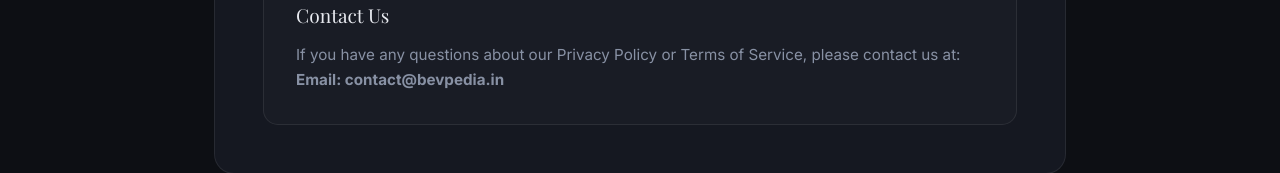
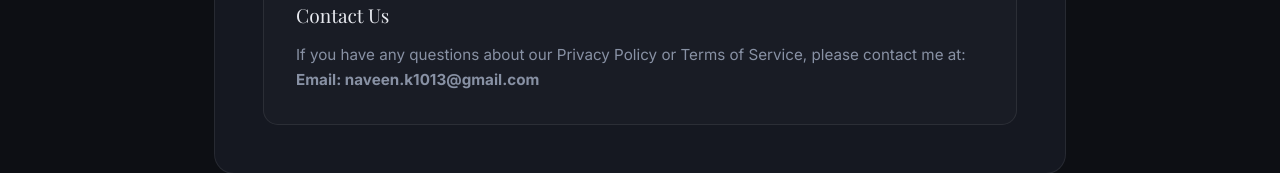
Before and after one commit to Naveenk1013/bevpedia, a React (Vite) app: page /legal in a window 1280 px wide. Shown: the part 1681-1854 px from the top of the page. Built offline with nearby package versions, Linux system fonts and the light colour scheme; no server answers.

Commit message:
Update contact email in LegalPage to naveen.k1013@gmail.com

```diff
--- a/src/pages/LegalPage.jsx
+++ b/src/pages/LegalPage.jsx
@@ -58,8 +58,8 @@
           <section style={{ background: 'rgba(255,255,255,0.02)', padding: '2rem', borderRadius: '15px', border: '1px solid var(--clr-border)' }}>
             <h2 style={{ fontSize: '1.2rem', marginBottom: '1rem' }}>Contact Us</h2>
             <p style={{ fontSize: '0.95rem', color: 'var(--clr-text-muted)' }}>
-              If you have any questions about our Privacy Policy or Terms of Service, please contact us at: <br/>
-              <strong>Email: contact@bevpedia.in</strong>
+              If you have any questions about our Privacy Policy or Terms of Service, please contact me at: <br/>
+              <strong>Email: naveen.k1013@gmail.com</strong>
             </p>
           </section>
         </div>
```
